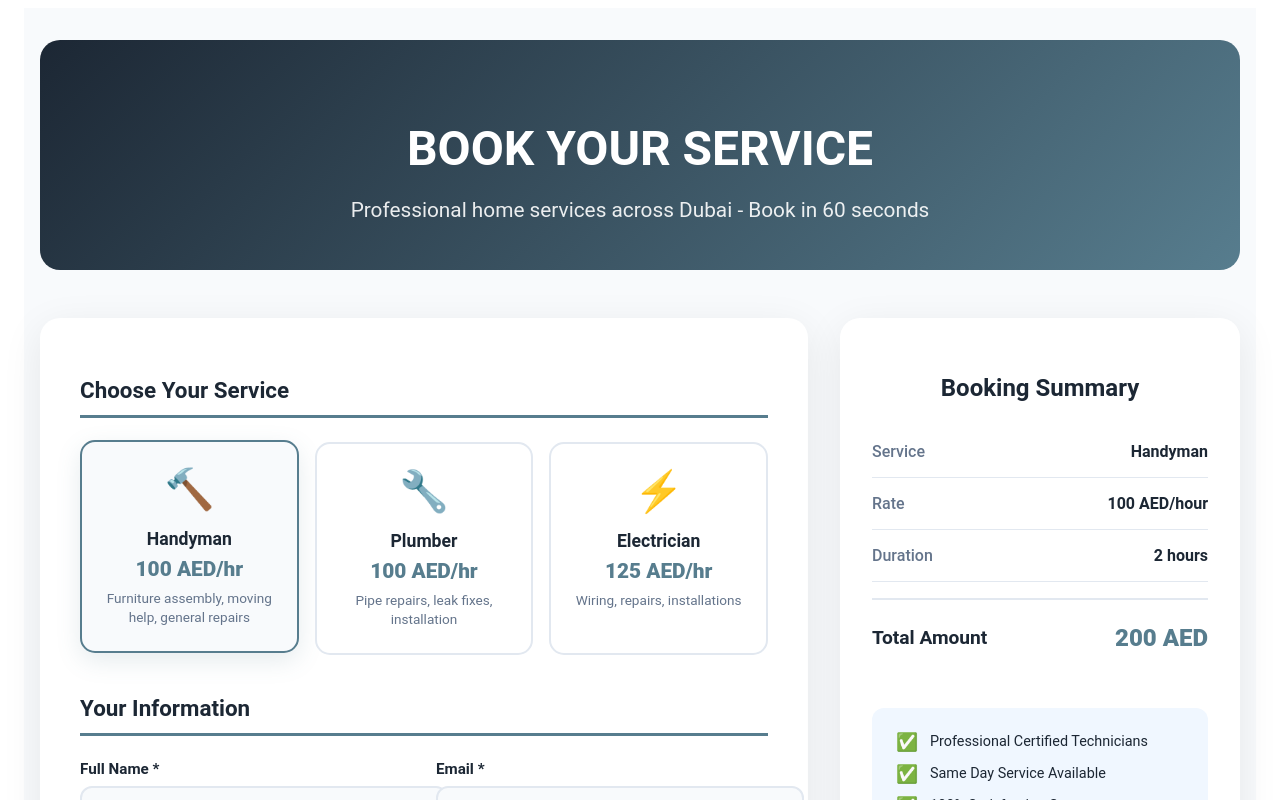
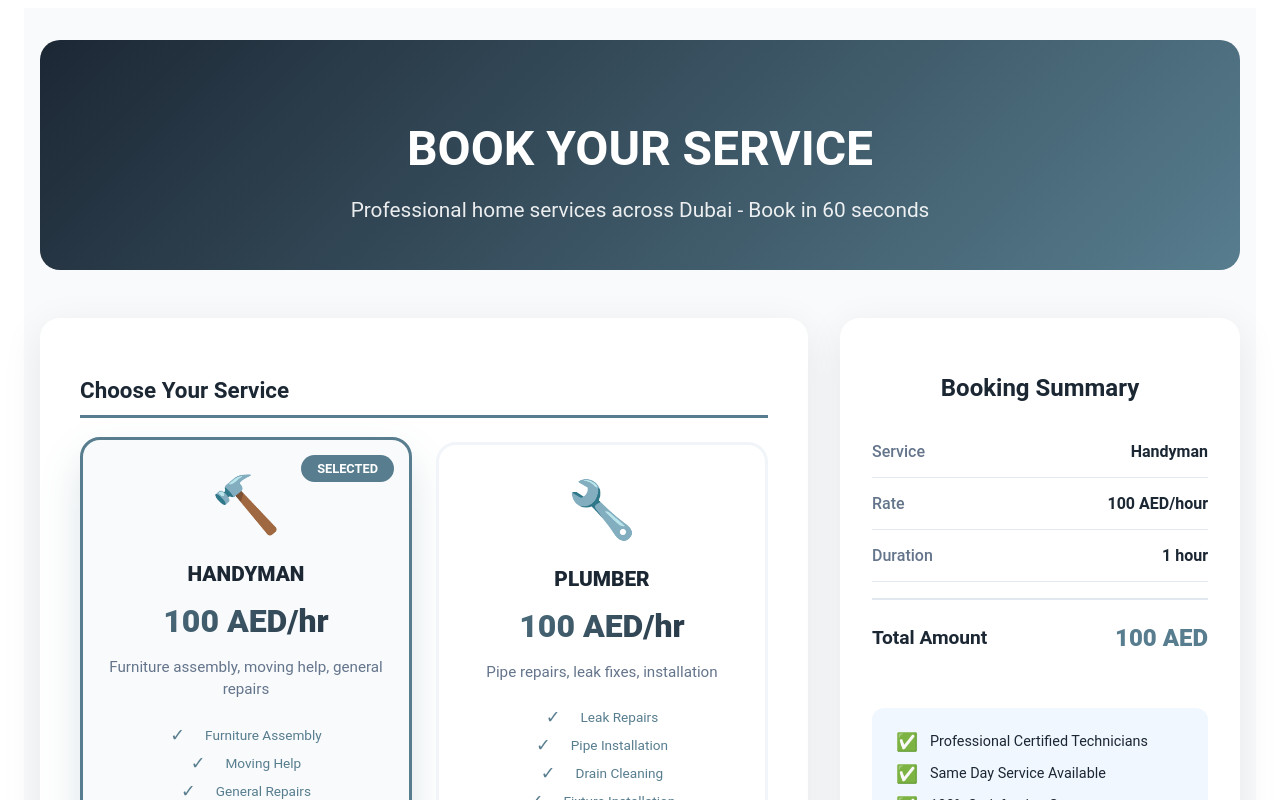
Before and after one commit to alpamayo73/main, a Next.js app: page /booking in a window 1280 px wide. Shown: the top 800 px of the page. Built offline with nearby package versions, Linux system fonts and the light colour scheme.

Commit message:
Update booking.js

```diff
--- a/src/pages/booking.js
+++ b/src/pages/booking.js
@@ -11,7 +11,7 @@ export default function Booking() {
     area: '',
     date: '',
     time: '',
-    duration: 2,
+    duration: 1, // Changed default to 1 hour
     description: ''
   });
 
@@ -36,19 +36,22 @@ export default function Booking() {
       name: 'Handyman',
       price: 100,
       description: 'Furniture assembly, moving help, general repairs',
-      icon: '🔨'
+      icon: '🔨',
+      features: ['Furniture Assembly', 'Moving Help', 'General Repairs', 'Mounting']
     },
     plumber: {
       name: 'Plumber',
       price: 100,
       description: 'Pipe repairs, leak fixes, installation',
-      icon: '🔧'
+      icon: '🔧',
+      features: ['Leak Repairs', 'Pipe Installation', 'Drain Cleaning', 'Fixture Installation']
     },
     electrician: {
       name: 'Electrician',
       price: 125,
       description: 'Wiring, repairs, installations',
-      icon: '⚡'
+      icon: '⚡',
+      features: ['Wiring', 'Socket Installation', 'Lighting', 'Safety Checks']
     }
   };
 
@@ -102,7 +105,7 @@ export default function Booking() {
           area: '',
           date: '',
           time: '',
-          duration: 2,
+          duration: 1, // Reset to 1 hour
           description: ''
         });
       } else {
@@ -180,16 +183,16 @@ export default function Booking() {
     },
     serviceGrid: {
       display: 'grid',
-      gridTemplateColumns: 'repeat(auto-fit, minmax(200px, 1fr))',
-      gap: '1rem',
+      gridTemplateColumns: 'repeat(auto-fit, minmax(280px, 1fr))',
+      gap: '1.5rem',
       marginBottom: '1rem'
     },
     serviceCard: {
-      border: '2px solid #e2e8f0',
-      borderRadius: '15px',
-      padding: '1.5rem',
+      border: '3px solid #f1f5f9',
+      borderRadius: '20px',
+      padding: '2rem 1.5rem',
       cursor: 'pointer',
-      transition: 'all 0.3s ease',
+      transition: 'all 0.4s ease',
       backgroundColor: 'white',
       textAlign: 'center',
       position: 'relative',
@@ -198,29 +201,64 @@ export default function Booking() {
     serviceCardSelected: {
       borderColor: '#577D8E',
       backgroundColor: '#f8fafc',
-      transform: 'translateY(-2px)',
-      boxShadow: '0 8px 25px rgba(87, 125, 142, 0.15)'
+      transform: 'translateY(-5px)',
+      boxShadow: '0 20px 40px rgba(87, 125, 142, 0.2)'
     },
     serviceIcon: {
-      fontSize: '2.5rem',
-      marginBottom: '1rem'
+      fontSize: '3.5rem',
+      marginBottom: '1.5rem',
+      display: 'block'
     },
     serviceName: {
-      fontSize: '1.1rem',
-      fontWeight: '700',
+      fontSize: '1.3rem',
+      fontWeight: '800',
       color: '#1C2734',
-      marginBottom: '0.5rem'
+      marginBottom: '1rem',
+      textTransform: 'uppercase'
     },
     servicePrice: {
-      fontSize: '1.3rem',
-      fontWeight: '800',
+      fontSize: '2rem',
+      fontWeight: '900',
       color: '#577D8E',
-      marginBottom: '0.5rem'
+      marginBottom: '1rem',
+      background: 'linear-gradient(135deg, #577D8E, #1C2734)',
+      WebkitBackgroundClip: 'text',
+      WebkitTextFillColor: 'transparent'
     },
     serviceDescription: {
+      fontSize: '0.95rem',
+      color: '#64748b',
+      lineHeight: '1.5',
+      marginBottom: '1.5rem'
+    },
+    serviceFeatures: {
+      display: 'flex',
+      flexDirection: 'column',
+      gap: '0.5rem',
+      marginTop: '1rem'
+    },
+    serviceFeature: {
       fontSize: '0.85rem',
-      color: '#64748b',
-      lineHeight: '1.4'
+      color: '#577D8E',
+      display: 'flex',
+      alignItems: 'center',
+      justifyContent: 'center',
+      gap: '0.5rem'
+    },
+    featureIcon: {
+      fontSize: '0.8rem'
+    },
+    selectedBadge: {
+      position: 'absolute',
+      top: '15px',
+      right: '15px',
+      backgroundColor: '#577D8E',
+      color: 'white',
+      padding: '0.4rem 1rem',
+      borderRadius: '20px',
+      fontSize: '0.8rem',
+      fontWeight: '700',
+      textTransform: 'uppercase'
     },
     formGrid: {
       display: 'grid',
@@ -362,6 +400,13 @@ export default function Booking() {
       backgroundColor: '#fee2e2',
       color: '#dc2626',
       border: '2px solid #fecaca'
+    },
+    durationNote: {
+      fontSize: '0.85rem',
+      color: '#577D8E',
+      textAlign: 'center',
+      marginTop: '0.5rem',
+      fontStyle: 'italic'
     }
   };
 
@@ -383,7 +428,7 @@ export default function Booking() {
           {/* Main Form */}
           <div style={styles.formSection}>
             <form onSubmit={handleSubmit}>
-              {/* Service Selection */}
+              {/* Service Selection - IMPROVED DESIGN */}
               <div style={styles.section}>
                 <h2 style={styles.sectionTitle}>Choose Your Service</h2>
                 <div style={styles.serviceGrid}>
@@ -395,11 +440,35 @@ export default function Booking() {
                         ...(formData.serviceType === key ? styles.serviceCardSelected : {})
                       }}
                       onClick={() => setFormData({...formData, serviceType: key})}
+                      onMouseOver={(e) => {
+                        if (formData.serviceType !== key) {
+                          e.currentTarget.style.transform = 'translateY(-3px)';
+                          e.currentTarget.style.boxShadow = '0 10px 25px rgba(0,0,0,0.1)';
+                        }
+                      }}
+                      onMouseOut={(e) => {
+                        if (formData.serviceType !== key) {
+                          e.currentTarget.style.transform = 'translateY(0)';
+                          e.currentTarget.style.boxShadow = 'none';
+                        }
+                      }}
                     >
+                      {formData.serviceType === key && (
+                        <div style={styles.selectedBadge}>Selected</div>
+                      )}
                       <div style={styles.serviceIcon}>{service.icon}</div>
                       <div style={styles.serviceName}>{service.name}</div>
                       <div style={styles.servicePrice}>{service.price} AED/hr</div>
                       <div style={styles.serviceDescription}>{service.description}</div>
+
+                      <div style={styles.serviceFeatures}>
+                        {service.features.map((feature, index) => (
+                          <div key={index} style={styles.serviceFeature}>
+                            <span style={styles.featureIcon}>✓</span>
+                            {feature}
+                          </div>
+                        ))}
+                      </div>
                     </div>
                   ))}
                 </div>
@@ -539,6 +608,7 @@ export default function Booking() {
                         <option key={hours} value={hours}>{hours} hour{hours > 1 ? 's' : ''}</option>
                       ))}
                     </select>
+                    <div style={styles.durationNote}>Minimum booking: 1 hour</div>
                   </div>
                 </div>
               </div>
```
